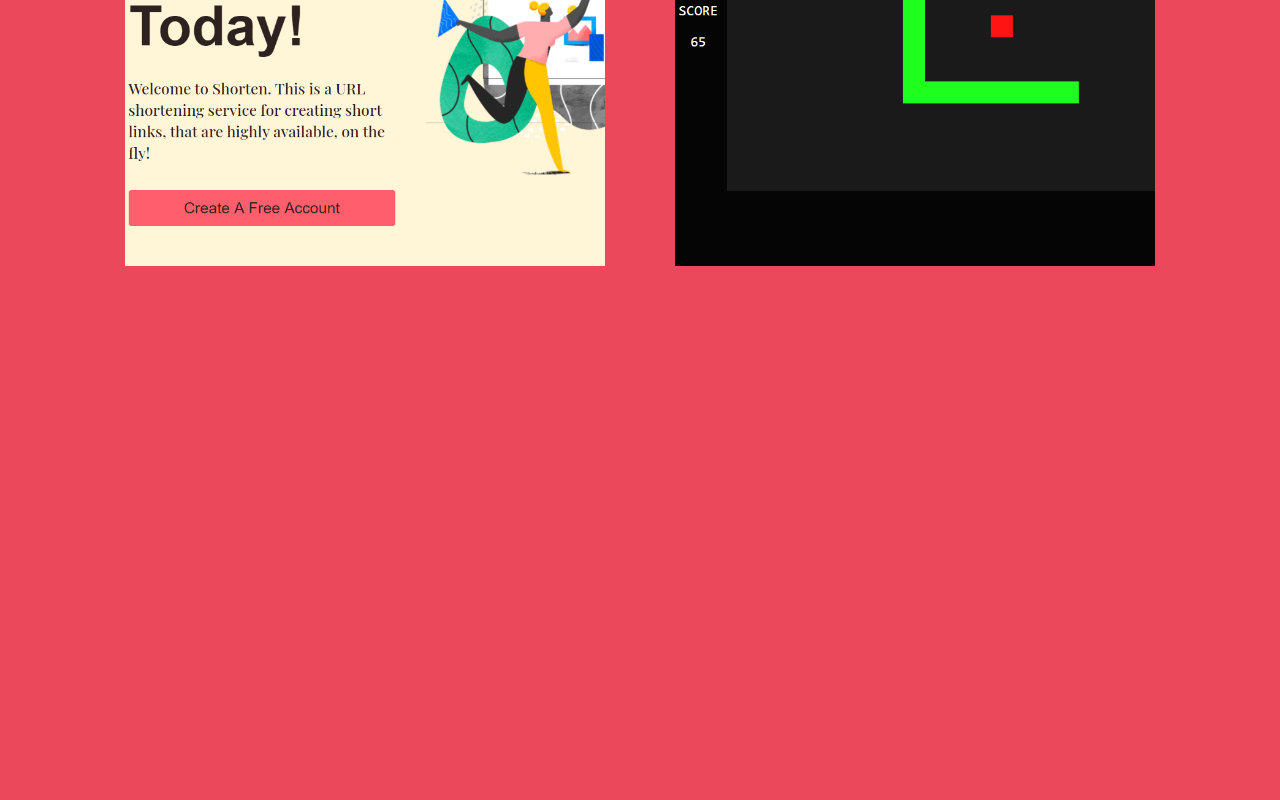
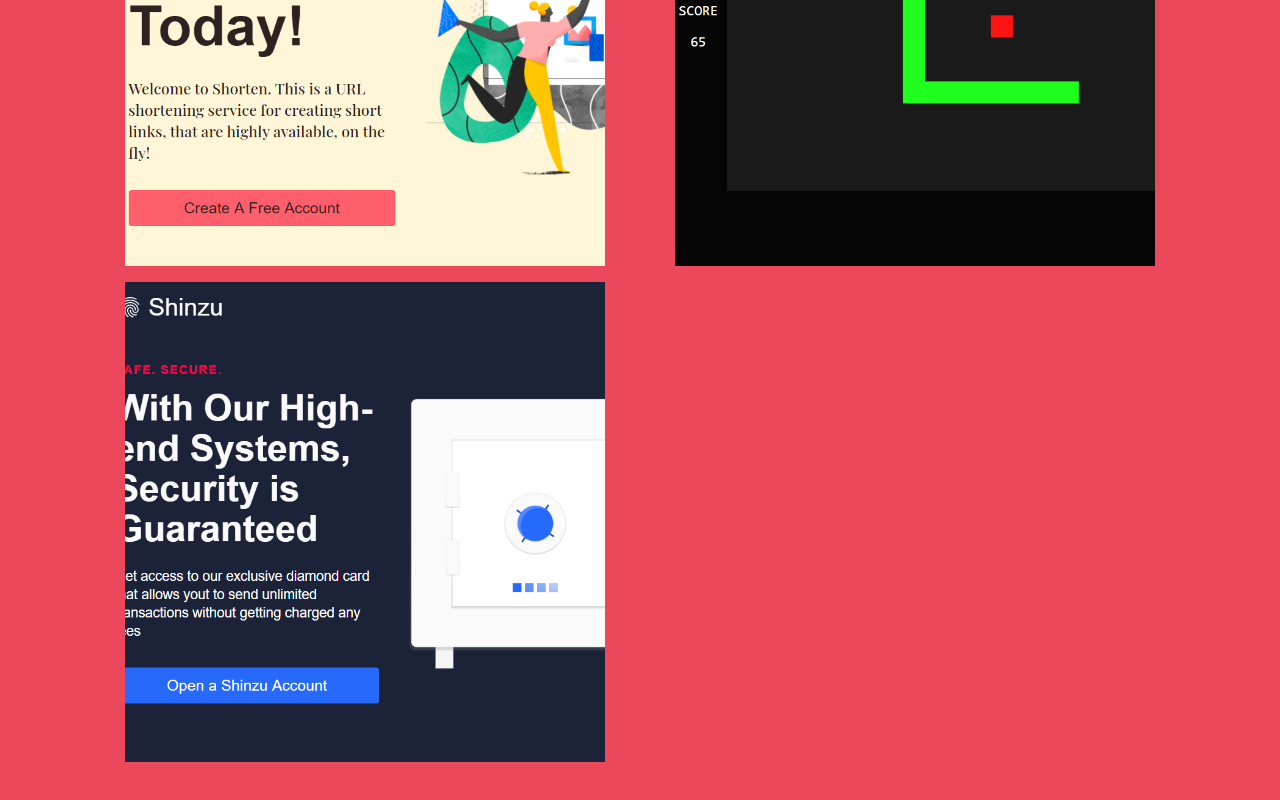
Before and after one commit to OsasAzamegbe/Portfolio-v1, a React (Create React App) app in the folder Client/: page / in a window 1280 px wide. Shown: the part 1282-2082 px from the top of the page. Built offline with nearby package versions, Linux system fonts and the light colour scheme.

Commit message:
FEAT: added shinzu background img

```diff
--- a/Client/src/components/Card.css
+++ b/Client/src/components/Card.css
@@ -20,6 +20,10 @@
 
 .card-wrapper:nth-child(2){
     background: url(../images/snake.png) center center/cover;
+}
+
+.card-wrapper:nth-child(3){
+    background: url(../images/shinzu.png) center center/cover;
 }
 
 .card-pad{
```
Also changed, not shown: Client/src/images/Screenshot (37).png (added), Client/src/images/shinzu.png (added).
